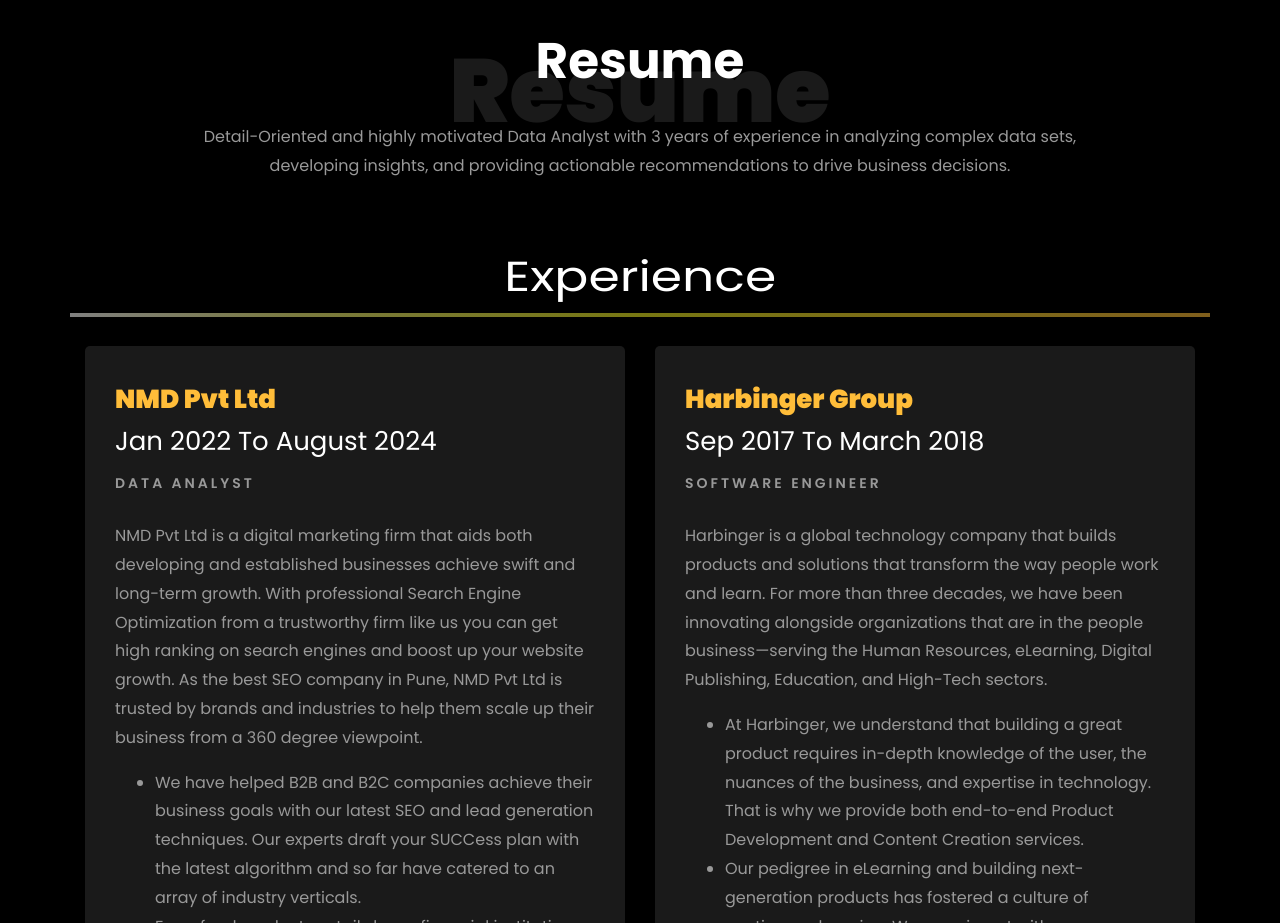
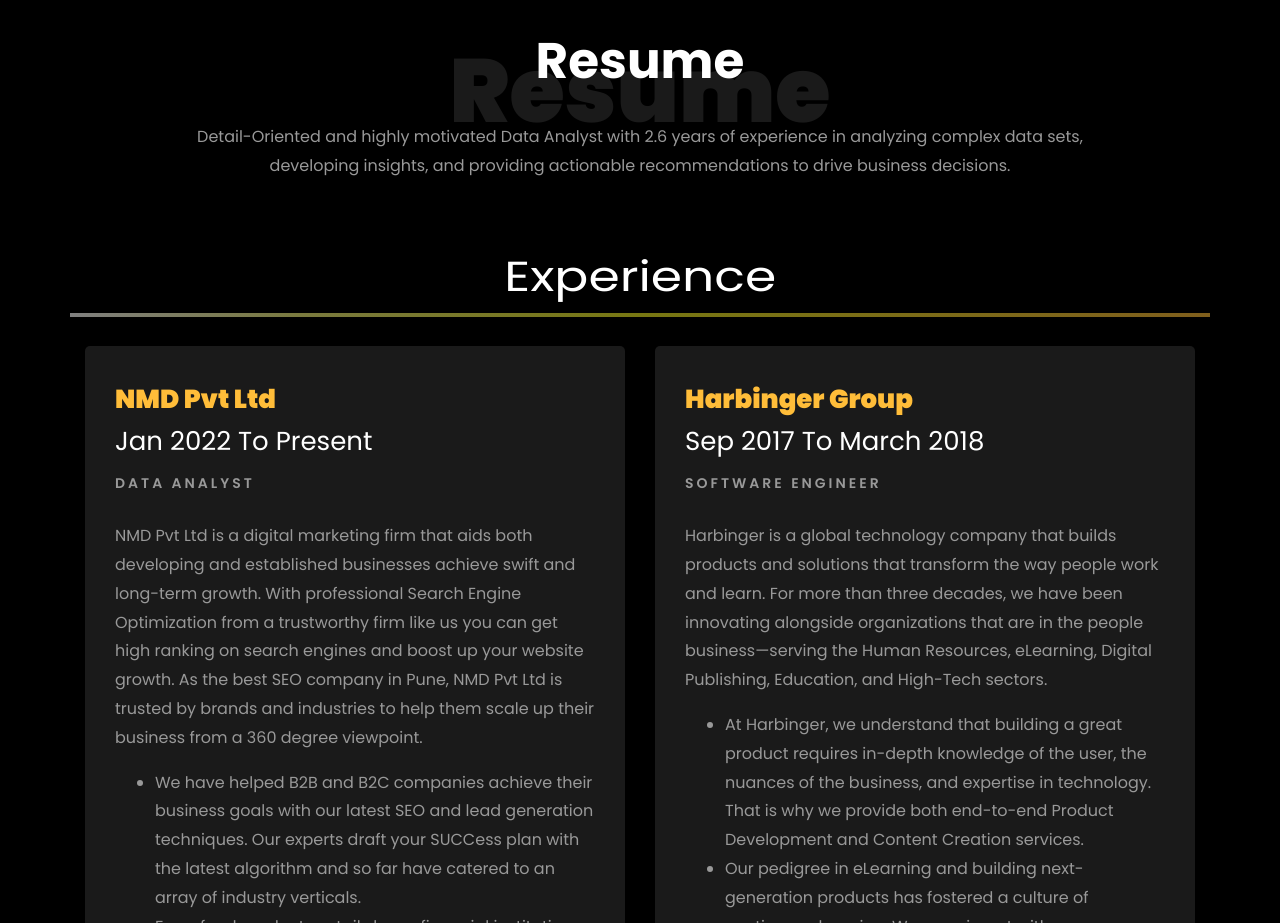
Before and after one commit to Ashwini-Pawar-github/Personal-Web-Site-, a plain HTML site: page index.html in a window 1280 px wide. Shown: the part 1760-2683 px from the top of the page. Drawn offline with Linux system fonts and the light colour scheme; files whose address does not match are found by name.

Commit message:
Data Updated

```diff
--- a/index.html
+++ b/index.html
@@ -316,7 +316,7 @@
           <div class="col-md-10 heading-section text-center ftco-animate">
           	<h1 class="big big-2">Resume</h1>
             <h2 class="mb-4">Resume</h2>
-            <p>	Detail-Oriented and highly motivated Data Analyst with 3 years of experience in analyzing complex data sets, developing insights, and providing actionable recommendations to drive business decisions.</p>
+            <p>	Detail-Oriented and highly motivated Data Analyst with 2.6 years of experience in analyzing complex data sets, developing insights, and providing actionable recommendations to drive business decisions.</p>
           </div>
         </div>
 
@@ -330,7 +330,7 @@
 				<div class="col-md-6">
 					<div class="resume-wrap ftco-animate">
 						<span class="date">NMD Pvt Ltd</span>
-						<h2>Jan 2022 To August 2024</h2>
+						<h2>Jan 2022 To Present</h2>
 						<span class="position">Data Analyst</span>
 						<p class="mt-4">NMD Pvt Ltd is a digital marketing firm that aids both developing and established businesses achieve swift and long-term growth. With professional Search Engine Optimization from a trustworthy firm like us you can get high ranking on search engines and boost up your website growth. As the best SEO company in Pune, NMD Pvt Ltd is trusted by brands and industries to help them scale up their business from a 360 degree viewpoint.
 							<ul>
```
